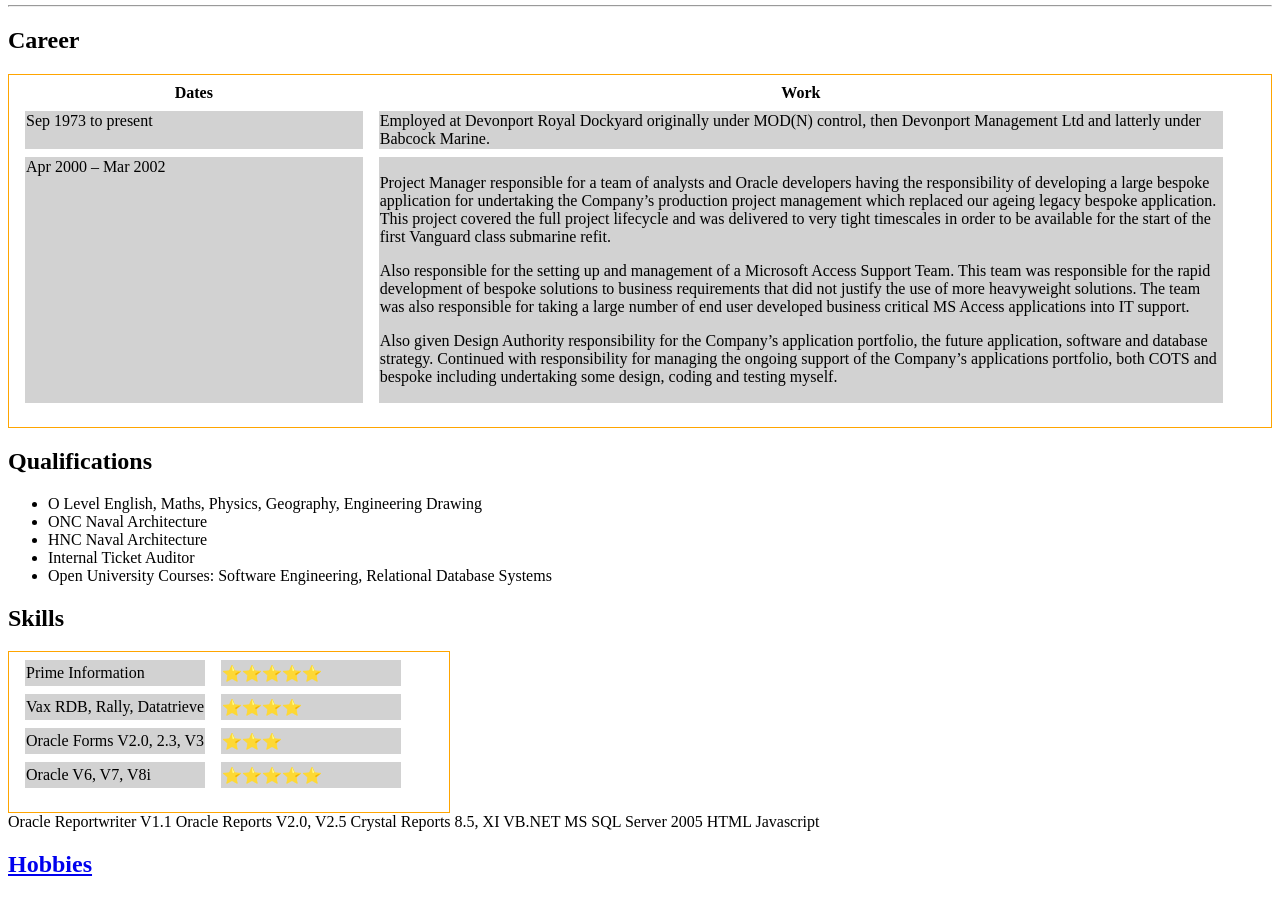
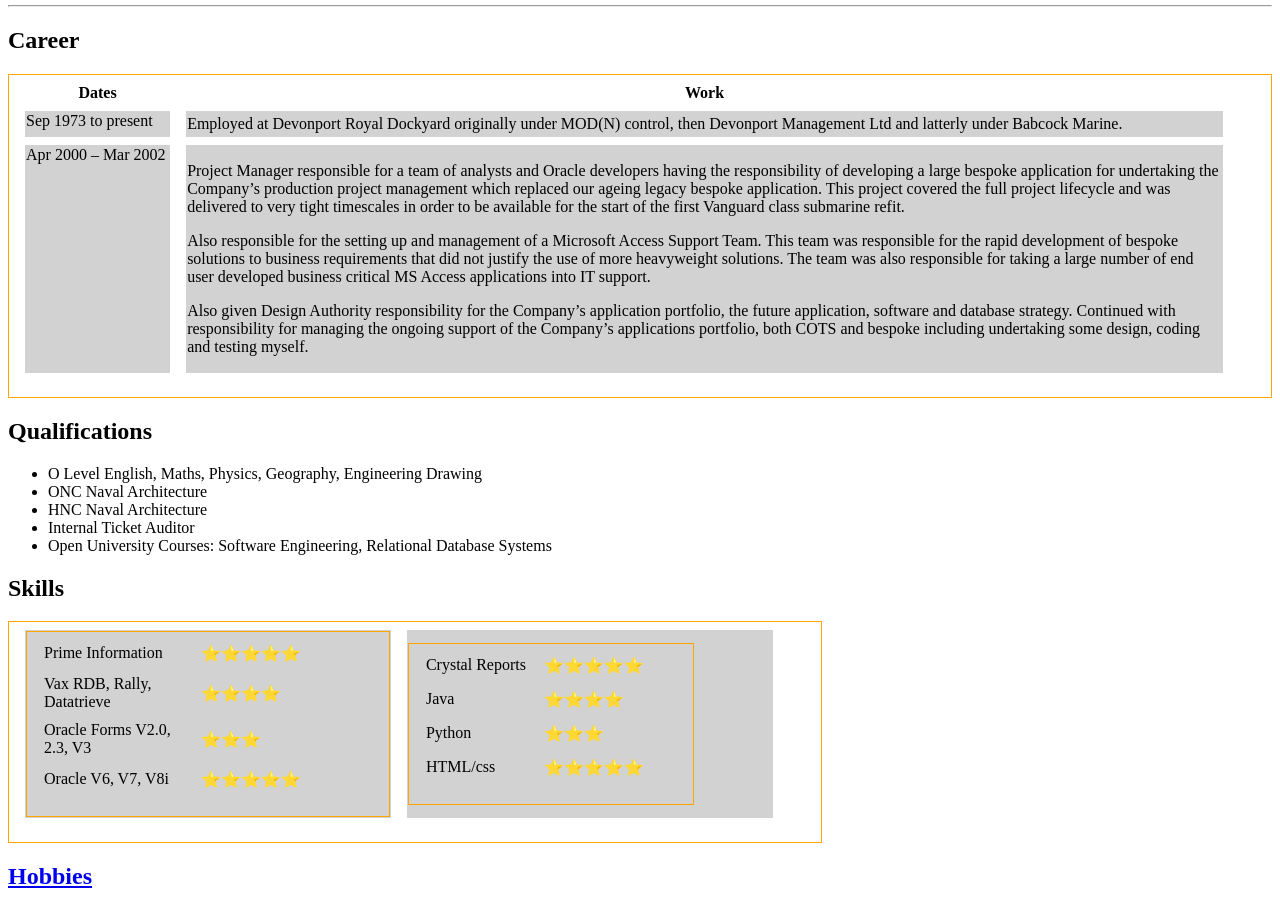
Before and after one commit to castlegh/web, a plain HTML site: page index.html in a window 1280 px wide. Shown: the part 166-1076 px from the top of the page. Drawn offline with Linux system fonts and the light colour scheme.

Commit message:
Added skills table

```diff
--- a/index.html
+++ b/index.html
@@ -1,21 +1,21 @@
 <!DOCTYPE html>
 <html lang="en">
   <head>
-    <meta charset="UTF-8">
+    <meta charset="UTF-8" />
     <title>🔥 Index</title>
-    <link rel="stylesheet" href="styles.css">
+    <link rel="stylesheet" href="styles.css" />
   </head>
   <body>
     <table>
       <tr>
-            <td><img src="34998075.jpeg" alt="Graham profile picture"></td>
+        <td><img src="34998075.jpeg" alt="Graham profile picture" /></td>
         <td>
           <h1>Graham Howard</h1>
-                <p><em>Retired IT Project Manager</em></p>
+          <p><em>Retired IT Project  Manager</em></p>
         </td>
       </tr>
     </table>
-    <hr>
+    <hr />
     <section>
       <h2>Career</h2>
       <table>
@@ -28,36 +28,44 @@
         <tbody>
           <tr>
             <td class="career1">Sep 1973 to present</td>
-                    <td>Employed at Devonport Royal Dockyard originally under MOD(N) control,
-                        then Devonport Management Ltd and latterly under Babcock Marine.
+            <td>
+              Employed at Devonport Royal Dockyard originally under MOD(N)
+              control, then Devonport Management Ltd and latterly under Babcock
+              Marine.
             </td>
           </tr>
           <tr>
             <td class="career1">Apr 2000 – Mar 2002</td>
-                    <td><p>Project Manager responsible for a team of analysts and Oracle developers having the
-            responsibility of developing a large bespoke application for undertaking the
-            Company’s production project management which replaced our ageing legacy
-            bespoke application. This project covered the full project lifecycle and was delivered
-            to very tight timescales in order to be available for the start of the first Vanguard class
-            submarine refit.
+            <td>
+              <p>
+                Project Manager responsible for a team of analysts and Oracle
+                developers having the responsibility of developing a large
+                bespoke application for undertaking the Company’s production
+                project management which replaced our ageing legacy bespoke
+                application. This project covered the full project lifecycle and
+                was delivered to very tight timescales in order to be available
+                for the start of the first Vanguard class submarine refit.
               </p>
               <p>
-            Also responsible for the setting up and management of a Microsoft Access Support
-            Team. This team was responsible for the rapid development of bespoke solutions to
-            business requirements that did not justify the use of more heavyweight solutions. The
-            team was also responsible for taking a large number of end user developed business
-            critical MS Access applications into IT support.
+                Also responsible for the setting up and management of a
+                Microsoft Access Support Team. This team was responsible for the
+                rapid development of bespoke solutions to business requirements
+                that did not justify the use of more heavyweight solutions. The
+                team was also responsible for taking a large number of end user
+                developed business critical MS Access applications into IT
+                support.
               </p>
               <p>
-            Also given Design Authority responsibility for the Company’s application portfolio,
-            the future application, software and database strategy.
-            Continued with responsibility for managing the ongoing support of the Company’s
-            applications portfolio, both COTS and bespoke including undertaking some
-            design, coding and testing myself.
-        </p></td>
+                Also given Design Authority responsibility for the Company’s
+                application portfolio, the future application, software and
+                database strategy. Continued with responsibility for managing
+                the ongoing support of the Company’s applications portfolio,
+                both COTS and bespoke including undertaking some design, coding
+                and testing myself.
+              </p>
+            </td>
           </tr>
         </tbody>
-
       </table>
     </section>
     <section>
@@ -67,33 +75,59 @@
         <li>ONC Naval Architecture</li>
         <li>HNC Naval Architecture</li>
         <li>Internal Ticket Auditor</li>
-            <li>Open University Courses: Software Engineering, Relational Database Systems</li>
+        <li>
+          Open University Courses: Software Engineering, Relational Database
+          Systems
+        </li>
       </ul>
     </section>
     <section>
       <h2>Skills</h2>
       <table>
         <tr>
-                <td>Prime Information</td><td>⭐⭐⭐⭐⭐</td>
+          <td>
+            <table>
+              <tr>
+                <td>Prime Information</td>
+                <td>⭐⭐⭐⭐⭐</td>
               </tr>
               <tr>
-                <td>Vax RDB, Rally, Datatrieve</td><td>⭐⭐⭐⭐</td>
+                <td>Vax RDB, Rally, Datatrieve</td>
+                <td>⭐⭐⭐⭐</td>
               </tr>
               <tr>
-                <td>Oracle Forms V2.0, 2.3, V3</td><td>⭐⭐⭐</td>
+                <td>Oracle Forms V2.0, 2.3, V3</td>
+                <td>⭐⭐⭐</td>
               </tr>
               <tr>
-                <td>Oracle V6, V7, V8i</td><td>⭐⭐⭐⭐⭐</td>
+                <td>Oracle V6, V7, V8i</td>
+                <td>⭐⭐⭐⭐⭐</td>
+              </tr>
+            </table>
+          </td>
+          <td>
+            <table>
+              <tr>
+                <td>Crystal Reports</td>
+                <td>⭐⭐⭐⭐⭐</td>
+              </tr>
+              <tr>
+                <td>Java</td>
+                <td>⭐⭐⭐⭐</td>
+              </tr>
+              <tr>
+                <td>Python</td>
+                <td>⭐⭐⭐</td>
+              </tr>
+              <tr>
+                <td>HTML/css</td>
+                <td>⭐⭐⭐⭐⭐</td>
+              </tr>
+            </table>
+          </td>
         </tr>
       </table>
 
-            Oracle Reportwriter V1.1
-            Oracle Reports V2.0, V2.5
-            Crystal Reports 8.5, XI
-            VB.NET
-            MS SQL Server 2005
-            HTML
-            Javascript
 
     </section>
 
--- a/styles.css
+++ b/styles.css
@@ -19,7 +19,7 @@ table {
   }
 
   .career1 {
-  width: 20%;
+  width: 7%;
   background: #d2d2d2;
   text-align: left;
   vertical-align: top;
```
Also changed, not shown: test.txt (added). Lines whose indentation alone changed are shown as unchanged.
